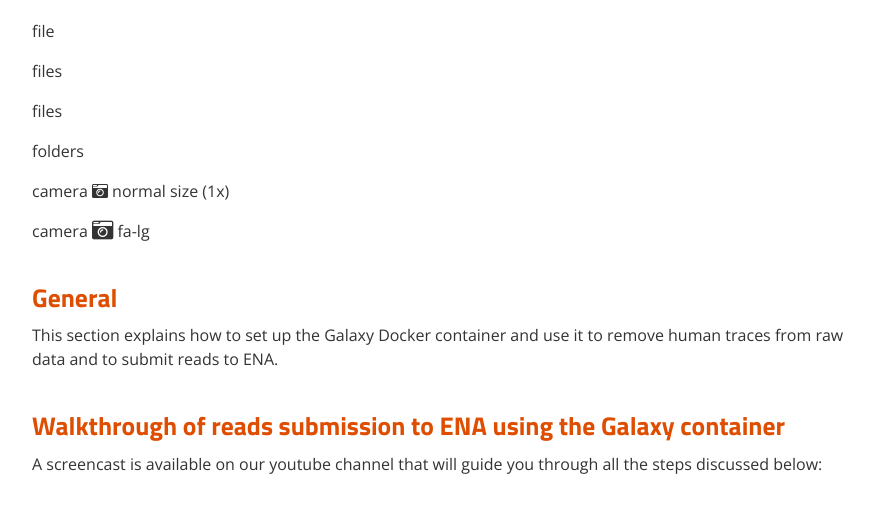
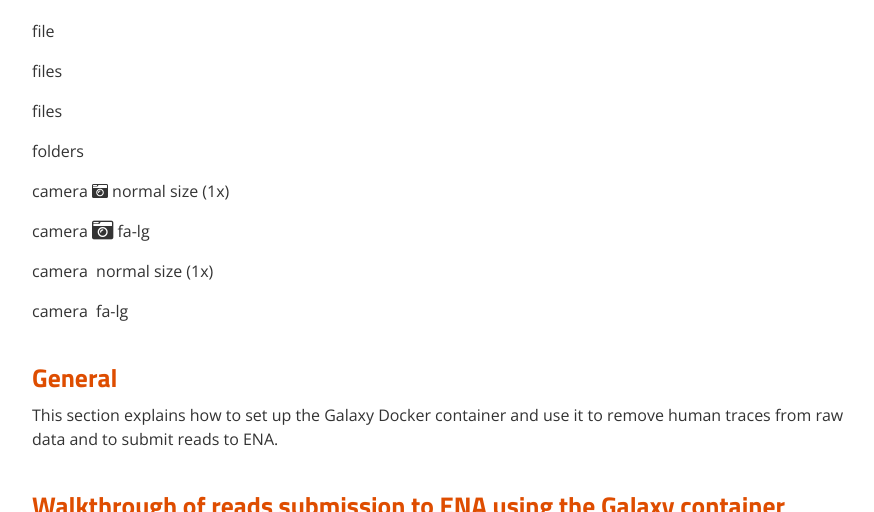
Before and after one commit to ELIXIR-Belgium/rdm-guide, a Jekyll site: the page built from pages/covid-19/sarscov2_submission.md, in a window 1280 px wide and 900 px high, scrolled down 1065 px, cut to the strip 0-512 px from the top of the window. Shown: the whole strip, without its empty margins (341-1215 px from the left). Built offline with Jekyll 4.4.1, drawn with Linux system fonts in a browser that asks for light colours.

Commit message:
fa icon test

```diff
--- a/pages/covid-19/sarscov2_submission.md
+++ b/pages/covid-19/sarscov2_submission.md
@@ -34,6 +34,10 @@ camera <i class="fas fa-camera-retro"></i> normal size (1x)
 
 camera <i class="fas fa-camera-retro fa-lg"></i> fa-lg
 
+
+camera <i class="fas fa-files-o"></i> normal size (1x)
+
+camera <i class="fas fa-files-o fa-lg"></i> fa-lg
 ## General
 This section explains how to set up the Galaxy Docker container and use it to remove human traces from raw data and to submit reads to ENA.
 
```
